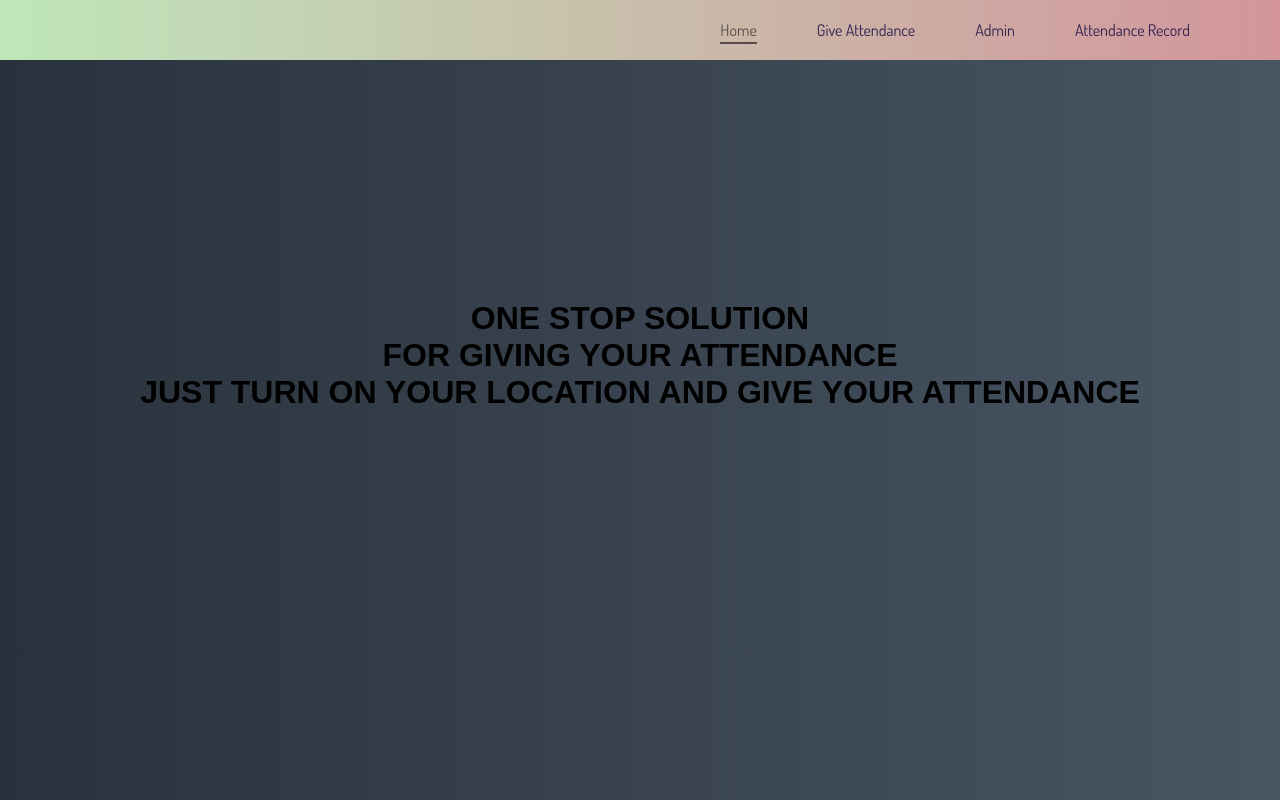
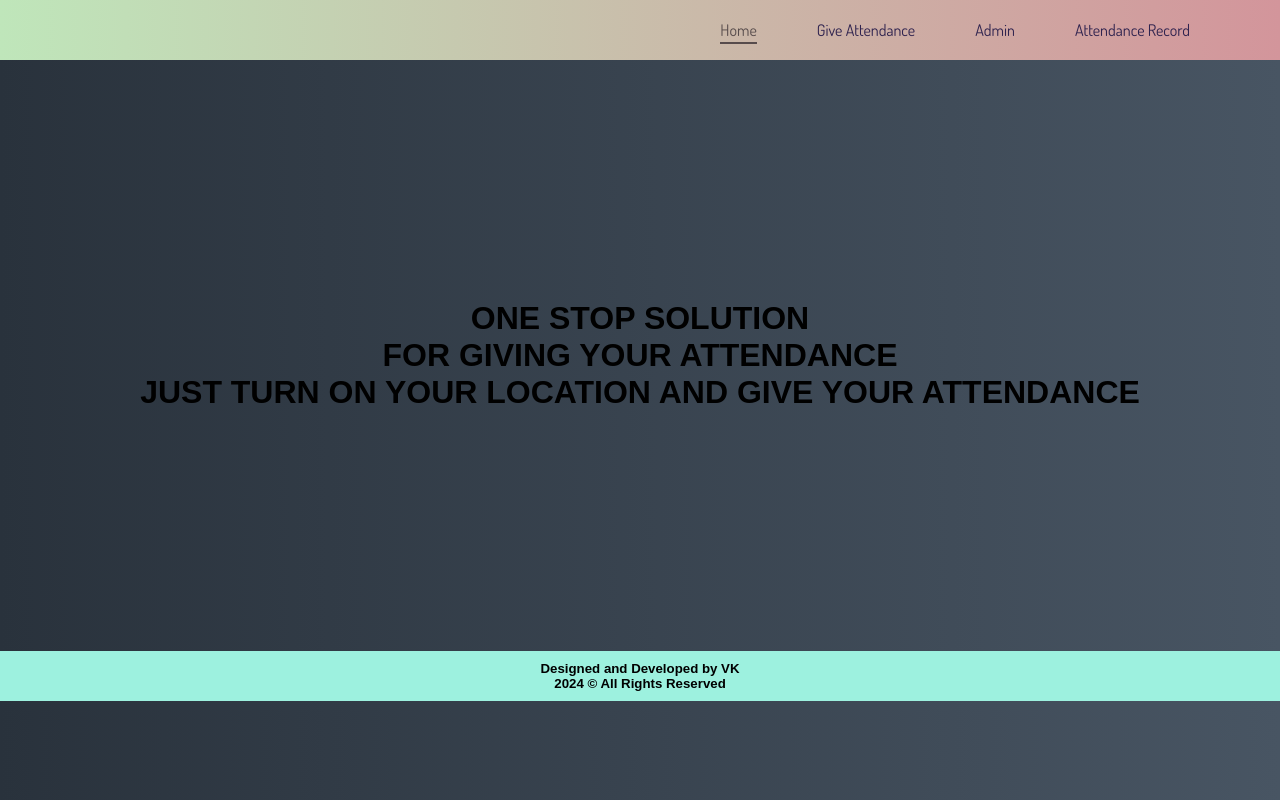
Before and after one commit to Vikas-18/attendance_marker, a React (Create React App) app: page / in a window 1280 px wide. Built offline with nearby package versions, Linux system fonts and the light colour scheme; a web font is replaced by a local one.

Commit message:
changes made

```diff
--- a/src/App.js
+++ b/src/App.js
@@ -5,6 +5,7 @@ import HomePage from "./Components/HomePage";
 import Attendance from "./Components/Attendance";
 import Record from "./Components/Record";
 import Teacher from "./Components/Teacher";
+import Footer from "./Components/Footer";
 
 const App = () => {
   return (
@@ -16,6 +17,7 @@ const App = () => {
         <Route path="/record" element={<Record />} />
         <Route path="/admin" element={<Teacher />} />
       </Routes>
+      <Footer />
     </BrowserRouter> //used for navigating without rendering pages again and again
   );
 };
--- a/src/Components/Attendance.jsx
+++ b/src/Components/Attendance.jsx
@@ -70,7 +70,7 @@ const Attendance = () => {
         }
       })
       .catch((error) => {
-        console.error("Error sending location to API:", error);
+        console.error("Error", error);
         showToast("Error sending location data. Please try again.", "error");
       });
   };
--- a/src/Components/Footer.jsx
+++ b/src/Components/Footer.jsx
@@ -6,7 +6,7 @@ const Footer = () => {
   return (
     <div className="footer-wrapper">
       <footer>
-        <h5>Designed and Developed by The Innovation Ninjas</h5>
+        <h5>Designed and Developed by VK</h5>
         <h5>{currentYear} © All Rights Reserved</h5>
       </footer>
     </div>
--- a/src/Components/Teacher.jsx
+++ b/src/Components/Teacher.jsx
@@ -39,18 +39,21 @@ const Teacher = () => {
 
   const handleLogout = async () => {
     try {
-      const response = await fetch("http://localhost:5000/logout", {
-        method: "POST",
-        headers: {
-          "Content-Type": "application/json",
-        },
-      });
+      const response = await fetch(
+        "https://serverattendance.onrender.com/logout",
+        {
+          method: "POST",
+          headers: {
+            "Content-Type": "application/json",
+          },
+        }
+      );
 
       const result = await response.json();
 
       if (result.success) {
         // Teacher logged out successfully, show success toast
-        toast.success("Teacher logged out successfully");
+        toast.success("Logged out successfully");
         // Update the authentication status
         setAuthenticated(false);
       } else {
```
